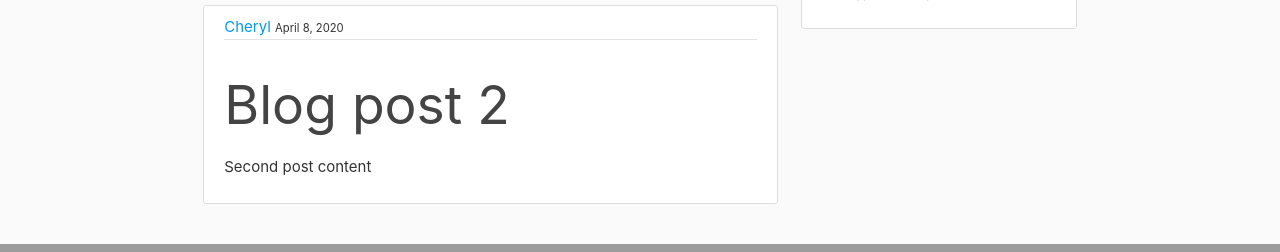
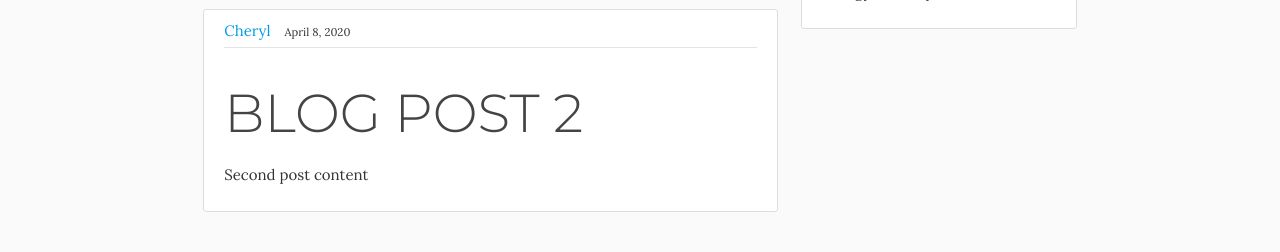
Before and after one commit to amadrafi/demystifying-energy, a Django app: page / in a window 1280 px wide. Shown: the part 959-1211 px from the top of the page. Run offline with Django 3.2, Linux system fonts and the light colour scheme; some libraries are stand-ins or nearby versions.

Commit message:
Changed font and about page

```diff
--- a/energy_website/blog/static/blog/main.css
+++ b/energy_website/blog/static/blog/main.css
@@ -1,6 +1,13 @@
 body {
-  background: #fafafa;
-  color: #333333;
+ font-family: 'Lora', serif;
+ background: #fafafa;
+ color: #333333;
+}
+
+h1, h2, h3, h4, h5, h6 {
+ font-family: 'Montserrat', sans-serif;
+ font-weight: 300;
+ text-transform: uppercase;
 }
 
 h1, h2, h3, h4, h5, h6 {
@@ -62,11 +67,13 @@ a.article-title:hover {
   width: 65px;
   margin-right: 16px;
 }
-
+.mr-2{
+  margin-right: 10px;
+}
 .article-metadata {
-  padding-bottom: 1px;
+  padding-bottom: 5px;
   margin-bottom: 4px;
-  border-bottom: 1px solid #e3e3e3
+  border-bottom: 1px solid #e3e3e3;
 }
 
 .article-metadata a:hover {
--- a/energy_website/blog/templates/blog/base.html
+++ b/energy_website/blog/templates/blog/base.html
@@ -7,8 +7,7 @@
     <meta name="viewport" content="width=device-width, initial-scale=1, shrink-to-fit=no">
 
     <!-- Fonts -->
-    <link href="https://fonts.googleapis.com/css2?family=Playfair+Display:wght@400;800&display=swap" rel="stylesheet">
-    <link href="https://fonts.googleapis.com/css2?family=Montserrat:wght@300;400&display=swap" rel="stylesheet">
+    <link href="https://fonts.googleapis.com/css?family=Lora:400,700|Montserrat:300" rel="stylesheet">
 
     <!-- Bootstrap CSS -->
     <!-- <link rel="stylesheet" href="https://maxcdn.bootstrapcdn.com/bootstrap/4.0.0/css/bootstrap.min.css" integrity="sha384-Gn5384xqQ1aoWXA+058RXPxPg6fy4IWvTNh0E263XmFcJlSAwiGgFAW/dAiS6JXm" crossorigin="anonymous"> -->
```
Also changed, not shown: other parts of energy_website/blog/static/blog/main.css (+0 -2 lines), other parts of energy_website/blog/templates/blog/base.html (+5 -18 lines), energy_website/blog/templates/blog/about.html (+5 -3 lines), energy_website/blog/templates/blog/home.html (+14 -0 lines), FirstDjango.txt (added).
